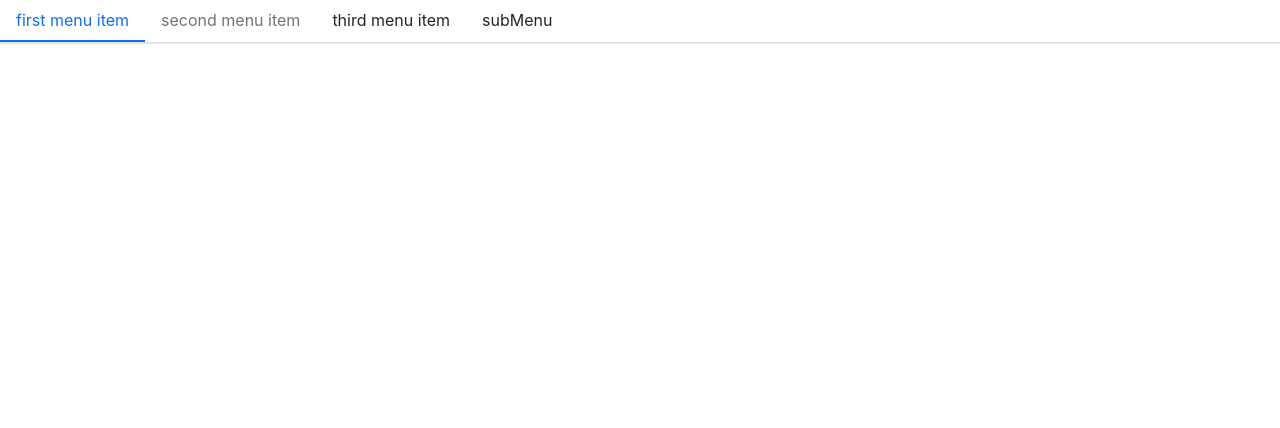
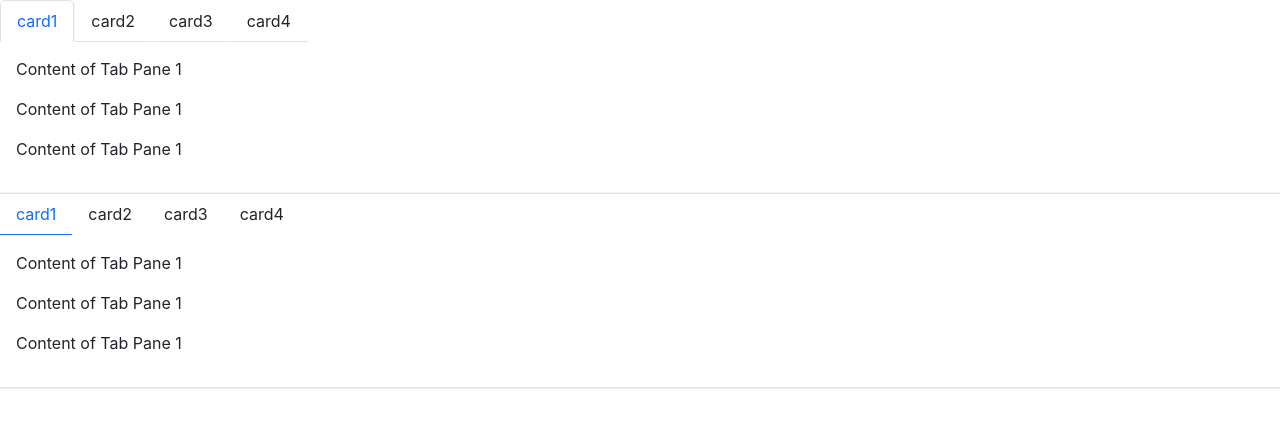
Before and after one commit to LFei0801/bull-design, a React (Create React App) app: page / in a window 1280 px wide. Shown: the top 428 px of the page. Built offline with nearby package versions, Linux system fonts and the light colour scheme.

Commit message:
完成Tabs和TabItem组件，并添加测试

```diff
--- a/src/App.tsx
+++ b/src/App.tsx
@@ -1,33 +1,59 @@
-import {Menu} from "./components/Menu/menu";
-import {MenuItem} from "./components/Menu/menu-item";
-import {SubMenu} from "./components/Menu/sub-menu";
+import {Tabs} from "./components/Tabs/tabs";
+import {TabItem} from "./components/Tabs/tabs-item";
 
 export default function App() {
   return (
     <>
-      <Menu
+      <Tabs
         onSelect={(index) => console.log(index)}
-        mode={"horizontal"}
-        defaultOpenedMenu={["3"]}
+        mode={"card"}
       >
-        <MenuItem>
-          first menu item
-        </MenuItem>
-        <MenuItem disabled>
-          second menu item
-        </MenuItem>
-        <MenuItem>
-          third menu item
-        </MenuItem>
-        <SubMenu title={"subMenu"} >
-          <MenuItem>
-            first sub menu item
-          </MenuItem>
-          <MenuItem>
-            second sub menu item
-          </MenuItem>
-        </SubMenu>
-      </Menu>
+        <TabItem label={"card1"}>
+          <p>Content of Tab Pane 1</p>
+          <p>Content of Tab Pane 1</p>
+          <p>Content of Tab Pane 1</p>
+        </TabItem>
+        <TabItem label={"card2"}>
+          <p>Content of Tab Pane 2</p>
+          <p>Content of Tab Pane 2</p>
+          <p>Content of Tab Pane 2</p>
+        </TabItem>
+        <TabItem label={"card3"}>
+          <p>Content of Tab Pane 3</p>
+          <p>Content of Tab Pane 3</p>
+          <p>Content of Tab Pane 3</p>
+        </TabItem>
+        <TabItem label={"card4"}>
+          <p>Content of Tab Pane 4</p>
+          <p>Content of Tab Pane 4</p>
+          <p>Content of Tab Pane 4</p>
+        </TabItem>
+      </Tabs>
+      <Tabs
+        onSelect={(index) => console.log(index)}
+        mode={"line"}
+      >
+        <TabItem label={"card1"}>
+          <p>Content of Tab Pane 1</p>
+          <p>Content of Tab Pane 1</p>
+          <p>Content of Tab Pane 1</p>
+        </TabItem>
+        <TabItem label={"card2"}>
+          <p>Content of Tab Pane 2</p>
+          <p>Content of Tab Pane 2</p>
+          <p>Content of Tab Pane 2</p>
+        </TabItem>
+        <TabItem label={"card3"}>
+          <p>Content of Tab Pane 3</p>
+          <p>Content of Tab Pane 3</p>
+          <p>Content of Tab Pane 3</p>
+        </TabItem>
+        <TabItem label={"card4"}>
+          <p>Content of Tab Pane 4</p>
+          <p>Content of Tab Pane 4</p>
+          <p>Content of Tab Pane 4</p>
+        </TabItem>
+      </Tabs>
     </>
   )
 }
--- a/src/components/Menu/menu.tsx
+++ b/src/components/Menu/menu.tsx
@@ -20,7 +20,6 @@ export interface MenuProps {
   defaultOpenedMenu ?: string[]
 }
 
-// TODO 完成SubMenu组件，添加单元测试
 export const MenuContext = createContext<{
   index : string,
   onSelect ?: (selectIndex : string) => void
--- /dev/null
+++ b/src/components/Tabs/_style.scss
@@ -0,0 +1,57 @@
+.tabs-nav {
+  margin: 0;
+  padding: 0;
+  border-bottom: $tabs-border-width solid $tabs-border-color;
+  box-shadow: $tabs-box-shadow;
+  >ul.tabs-ul {
+    list-style: none;
+    padding-left: 0;
+    margin-bottom: 0;
+    display: flex;
+    flex-wrap: wrap;
+    >.tabs-label {
+      padding: $tabs-label-padding-y $tabs-label-padding-x;
+      cursor: pointer;
+      border-top-left-radius: $tabs-label-border-radius;
+      border-top-right-radius: $tabs-label-border-radius;
+    }
+    >.tabs-label-disabled {
+      color: $tabs-label-disabled-color;
+      pointer-events: none;
+    }
+  }
+  &.tabs-line {
+    .tabs-label {
+      border-bottom: $tabs-label-active-border-width solid transparent;
+      &.tabs-label-active {
+        color: $tabs-label-active-color;
+        border-bottom: $tabs-label-active-border-width solid $tabs-label-active-color;
+      }
+    }
+  }
+  &.tabs-card {
+    box-shadow: $tabs-box-shadow-outline;
+    >ul.tabs-ul {
+      margin-bottom: -$tabs-label-active-border-width;
+    }
+    .tabs-label {
+      border-width: $tabs-label-active-border-width;
+      border-style: solid;
+      border-color: transparent transparent $tabs-border-color;
+      &.tabs-label-active {
+        border-bottom-width: $tabs-label-active-border-bottom-width;
+        color: $tabs-label-active-color;
+        border-color: $tabs-border-color $tabs-border-color $white;
+        box-shadow: $tabs-label-active-box-shadow;
+      }
+    }
+  }
+}
+
+.tabs-content {
+  padding: $tabs-content-padding-y $tabs-content-padding-x;
+  display: none;
+  &.tabs-content-active{
+    display: block;
+  }
+}
--- /dev/null
+++ b/src/components/Tabs/tabs-item.tsx
@@ -0,0 +1,35 @@
+/**
+ * tabs-item 组件属性
+ * className
+ * style
+ * label 标签标题，作用与li标签上
+ * disabled 禁止此项标签被点击
+ */
+import {CSSProperties, FC} from "react";
+import classnames from "classnames";
+
+export interface TabsItemProps {
+  style ?: CSSProperties
+  className ?: string
+  label : string
+  disabled ?: boolean
+  isActive ?: boolean
+}
+
+export const TabItem:FC<TabsItemProps> = props => {
+  const { style, label, children,isActive, className} = props
+  const classes = classnames("tabs-content",className,{
+    "tabs-content-active" : isActive,
+  })
+  return (
+    <div key={label} className={classes} style={style}>
+      {children}
+    </div>
+  )
+}
+
+TabItem.displayName = "tabItem"
+
+TabItem.defaultProps = {
+  disabled : false
+}
--- /dev/null
+++ b/src/components/Tabs/tabs.tsx
@@ -0,0 +1,85 @@
+/**
+ * tabs标签卡属性
+ * className
+ * style
+ * onSelect 选择标签回调事件
+ * defaultIndex 默认打开标签序号
+ * mode : line | card
+ */
+import React, { CSSProperties, FC, FunctionComponentElement, useState } from "react";
+import classnames from "classnames"
+import {TabsItemProps} from "./tabs-item";
+
+export interface TabsProps {
+  className ?: string
+  style ?: CSSProperties
+  onSelect ?: (selectIndex : number) => void
+  defaultIndex ?: number
+  mode ?: "line" | "card"
+}
+
+export const Tabs:FC<TabsProps> = props => {
+  const { defaultIndex, style, onSelect, mode, className, children} = props
+  const [currentIndex,setCurrentIndex] = useState<number | undefined>(defaultIndex)
+  const classes = classnames("tabs-nav",className,{
+    "tabs-line" : mode === "line",
+    "tabs-card" : mode === "card"
+  })
+
+  const handleClick = (index : number,disabled : boolean = false) => {
+    if(!disabled) {
+      setCurrentIndex(index)
+      if(onSelect) {
+        onSelect(index)
+      }
+    }
+  }
+
+  // 渲染标签 ， 由li标签组成
+  const renderTabItemLabel = () => React.Children.map(children,(child,index) => {
+    const childElement = child as FunctionComponentElement<TabsItemProps>
+    const itemLabelCLasses = classnames("tabs-label",{
+      "tabs-label-disabled" : childElement.props.disabled,
+      "tabs-label-active" : currentIndex === index
+    })
+    if(childElement.type.displayName === "tabItem") {
+      return (
+        <li
+          className={itemLabelCLasses}
+          onClick={() => handleClick(index,childElement.props.disabled)}
+        >
+          {childElement.props.label}
+        </li>
+      )
+    }else {
+      console.error("Warning: tabs has a child Which is not a TabItem")
+    }
+  })
+
+  // 渲染内容
+  const renderItemContent = () => React.Children.map(children,(child,index) => {
+    const childElement = child as FunctionComponentElement<TabsItemProps>
+    if(childElement.type.displayName === "tabItem") {
+      return React.cloneElement(childElement,{
+        isActive : currentIndex === index
+      })
+    }else{
+      console.error("Warning: tabs has a child Which is not a TabItem")
+    }
+  })
+  return (
+    <nav className={classes} style={style} data-testid={"test"}>
+      <ul className={"tabs-ul"}>
+        {renderTabItemLabel()}
+      </ul>
+      {
+        renderItemContent()
+      }
+    </nav>
+  )
+}
+
+Tabs.defaultProps = {
+  mode : "line",
+  defaultIndex : 0
+}
--- a/src/styles/_variables.scss
+++ b/src/styles/_variables.scss
@@ -240,6 +240,28 @@ $menu-item-disabled-color:     $gray-600 !default;
 //submenu
 $submenu-box-shadow: 0 2px 4px 0 rgba(0,0,0,.12), 0 0 6px 0 rgba(0,0,0,.04);
 
+// tabs
+$tabs-border-width: $border-width !default;
+$tabs-border-color: $border-color !default;
+$tabs-box-shadow: inset 0 1px 0 rgba($white, .15), 0 1px 1px rgba($black, .05) !default;
+
+$tabs-box-shadow-outline: inset 0 1px 0 rgba($white, .05), inset 0 -1px 1px rgba($black, .05) !default;
+
+$tabs-label-padding-y: .5rem !default;
+$tabs-label-padding-x: 1rem !default;
+$tabs-label-border-radius: .35rem;
+
+$tabs-label-disabled-color: $gray-600 !default;
+
+$tabs-label-active-color: $primary !default;
+$tabs-label-active-border-width: 1px !default;
+$tabs-label-active-border-bottom-width: 1.5px !default;
+$tabs-label-active-box-shadow: inset 0 -1px 0 rgba($white, .15), 1px -1px 1px rgba($black, .05) !default;
+
+$tabs-content-padding-y: 1rem !default;
+$tabs-content-padding-x: 1rem !default;
+
+
 //input
 $input-padding-y:                       $btn-padding-y !default;
 $input-padding-x:                       $btn-padding-x !default;
--- a/src/styles/index.scss
+++ b/src/styles/index.scss
@@ -3,3 +3,4 @@
 @import "../components/Button/style";
 @import "../components/Alert/style";
 @import "../components/Menu/style";
+@import "../components/Tabs/style";
```
Also changed, not shown: 1 other file (tests, documents, lock files or other folders).
